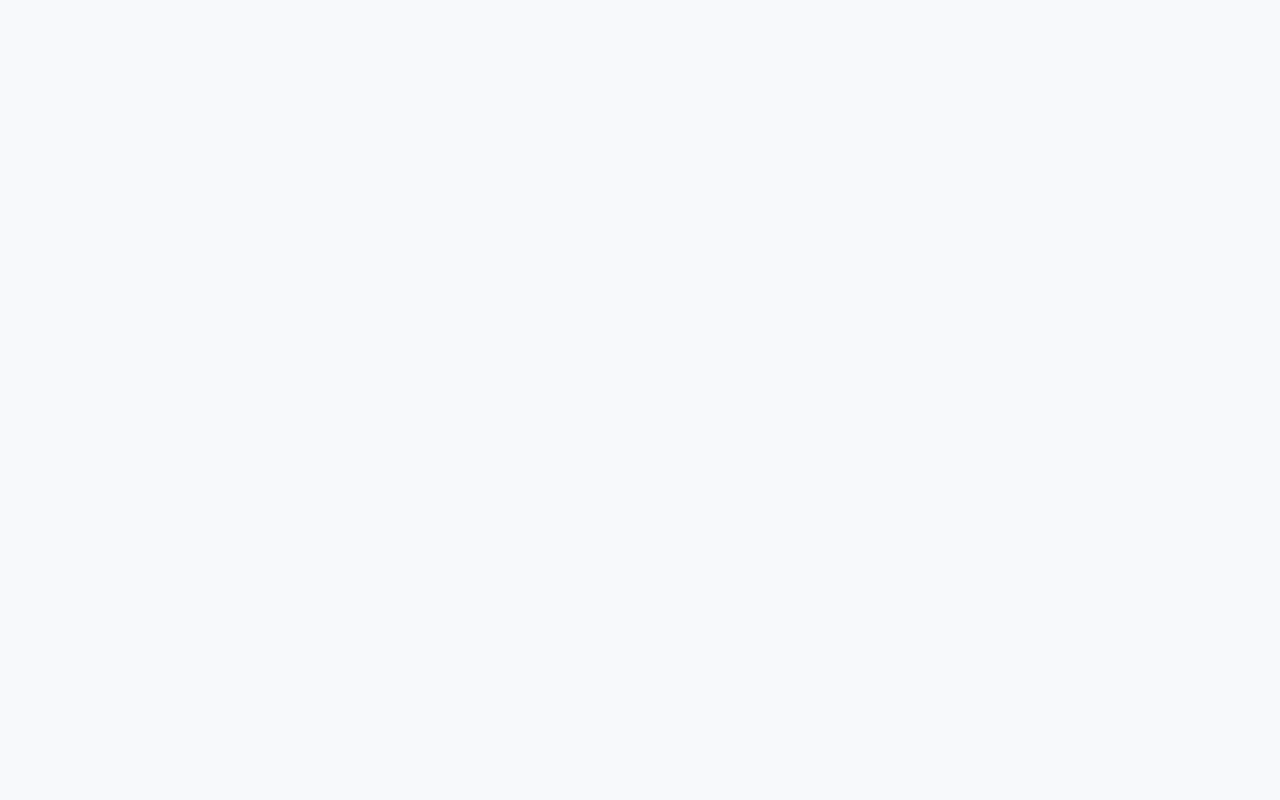
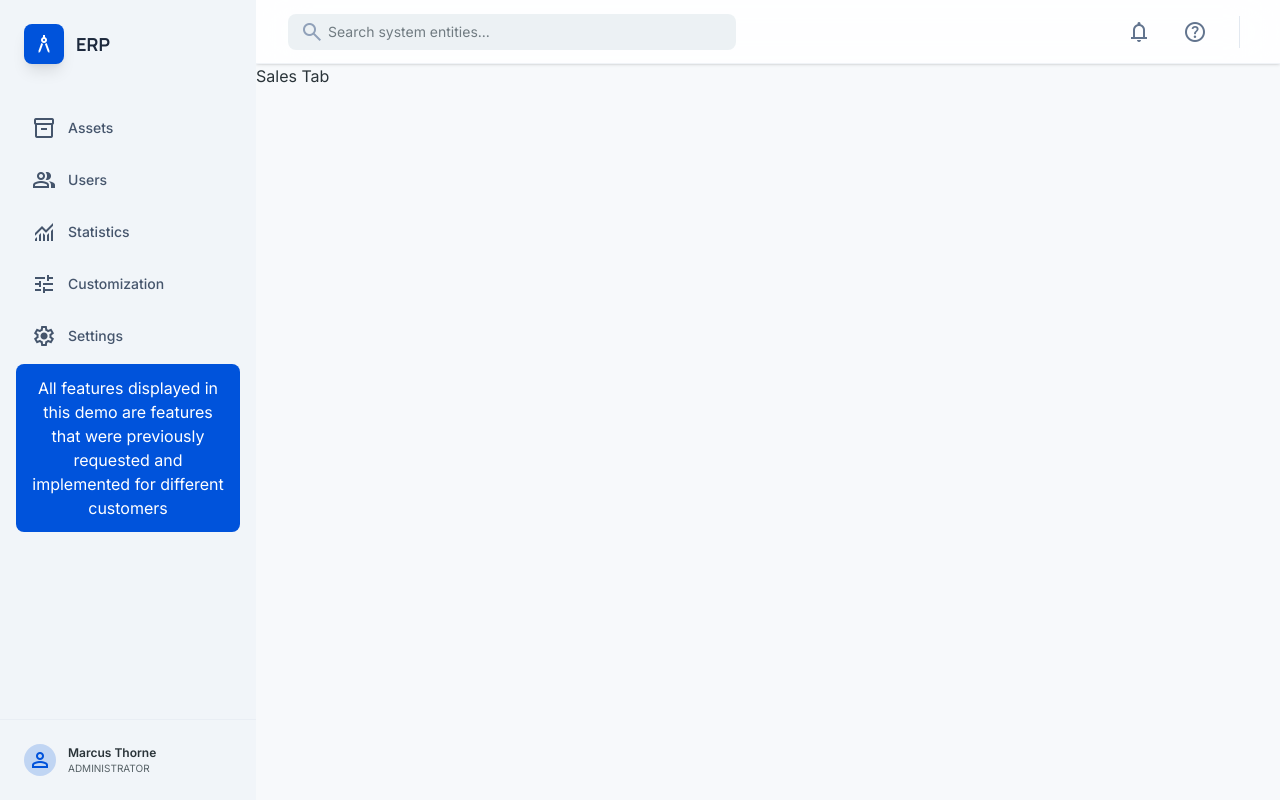
Before and after one commit to A1iHassan/ERP, a React (Vite) app in the folder app/: page /sales in a window 1280 px wide. Before the commit this address had no page. Built offline with nearby package versions, Linux system fonts and the light colour scheme.

Commit message:
created new 'sales' tab

```diff
--- a/app/src/App.tsx
+++ b/app/src/App.tsx
@@ -5,6 +5,7 @@ import UsersPage from "./pages/UsersPage";
 import StatisticsPage from "./pages/StatisticsPage";
 import CustomizationPage from "./pages/CustomizationPage";
 import SettingsPage from "./pages/SettingsPage";
+import Sales from "./pages/sales";
 
 export default function App() {
   return (
@@ -12,6 +13,7 @@ export default function App() {
       <Route element={<AppLayout />}>
         <Route path="/" element={<Navigate to="/assets" replace />} />
         <Route path="/assets" element={<AssetsPage />} />
+        <Route path="/sales" element={<Sales />} />
         <Route path="/users" element={<UsersPage />} />
         <Route path="/statistics" element={<StatisticsPage />} />
         <Route path="/customization" element={<CustomizationPage />} />
--- /dev/null
+++ b/app/src/pages/sales.tsx
@@ -0,0 +1,5 @@
+const Sales = () => {
+	return <> Sales Tab </>
+}
+
+export default Sales;
```
